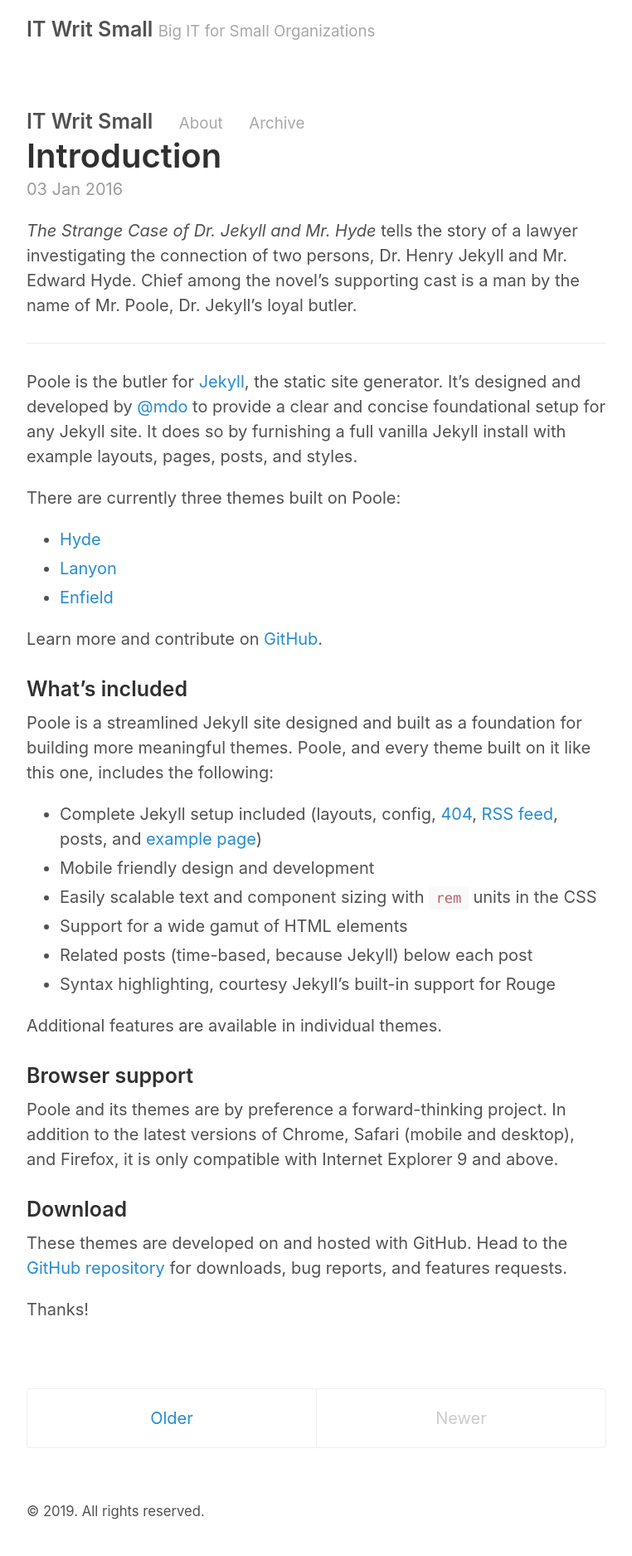
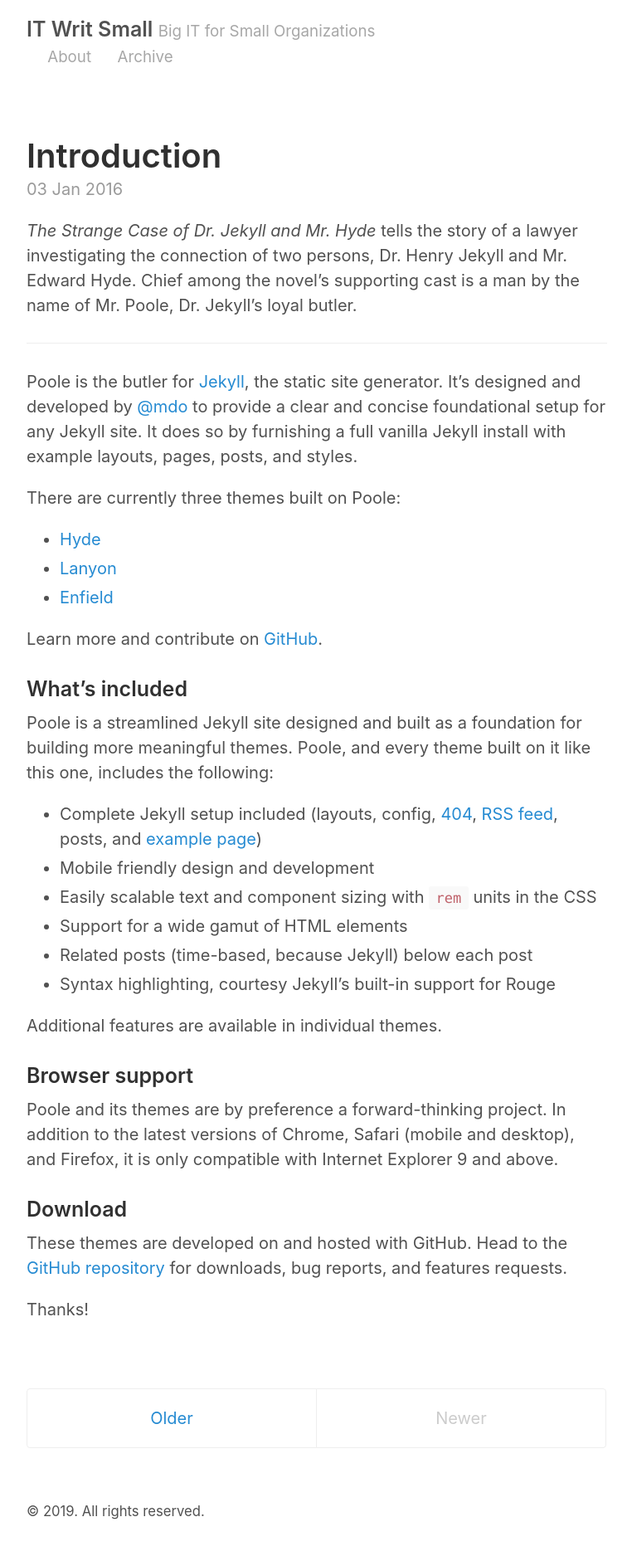
Before and after one commit to itwritsmall/itwritsmall.github.io, a Jekyll site: the page built from index.html, in a window 1280 px wide. Shown: the whole page at 83% size, without its empty margins (258-1020 px from the left). Built offline with Jekyll 4.4.1, drawn with Linux system fonts in a browser that asks for light colours; the list of posts is cut into pages by our own code.

Commit message:
more style changes

```diff
--- a/_config.yml
+++ b/_config.yml
@@ -32,6 +32,7 @@
   repo:              https://github.com/poole/poole
 
 # Gems
-gems:
+# gems: <- deprecated GEM
+plugins:
   - jekyll-paginate
   - jekyll-gist
--- a/_layouts/default.html
+++ b/_layouts/default.html
@@ -10,19 +10,17 @@
         <h3 class="masthead-title">
           <a href="{{ site.baseurl }}/" title="Home">{{ site.title }}</a>
           <small>{{ site.tagline }}</small>
+
+          <!-- GEM Added navigation bar -->
+          <br>
+          {% for page in site.pages_list %}
+          &nbsp;&nbsp;&nbsp;
+          <small><a href="{{ page[1]  }}">{{ page[0] }}</a></small>
+          {% endfor %}
+          <!-- End GEM add -->
+
         </h3>
       </header>
-
-      <!-- GEM Added navigation bar -->
-      <h3 class="masthead-title">
-        <a href="/" title="Home">{{ site.title }}</a>
-
-        {% for page in site.pages_list %}
-          &nbsp;&nbsp;&nbsp;
-          <small><a href="{{ page[1]  }}">{{ page[0] }}</a></small>
-        {% endfor %}
-        </h3>
-      <!-- End GEM add -->
 
       <main>
         {{ content }}
--- a/_sass/_masthead.scss
+++ b/_sass/_masthead.scss
@@ -21,5 +21,5 @@
     font-size: 75%;
     font-weight: 400;
     opacity: .5;
-  }
+    }
 }
```
